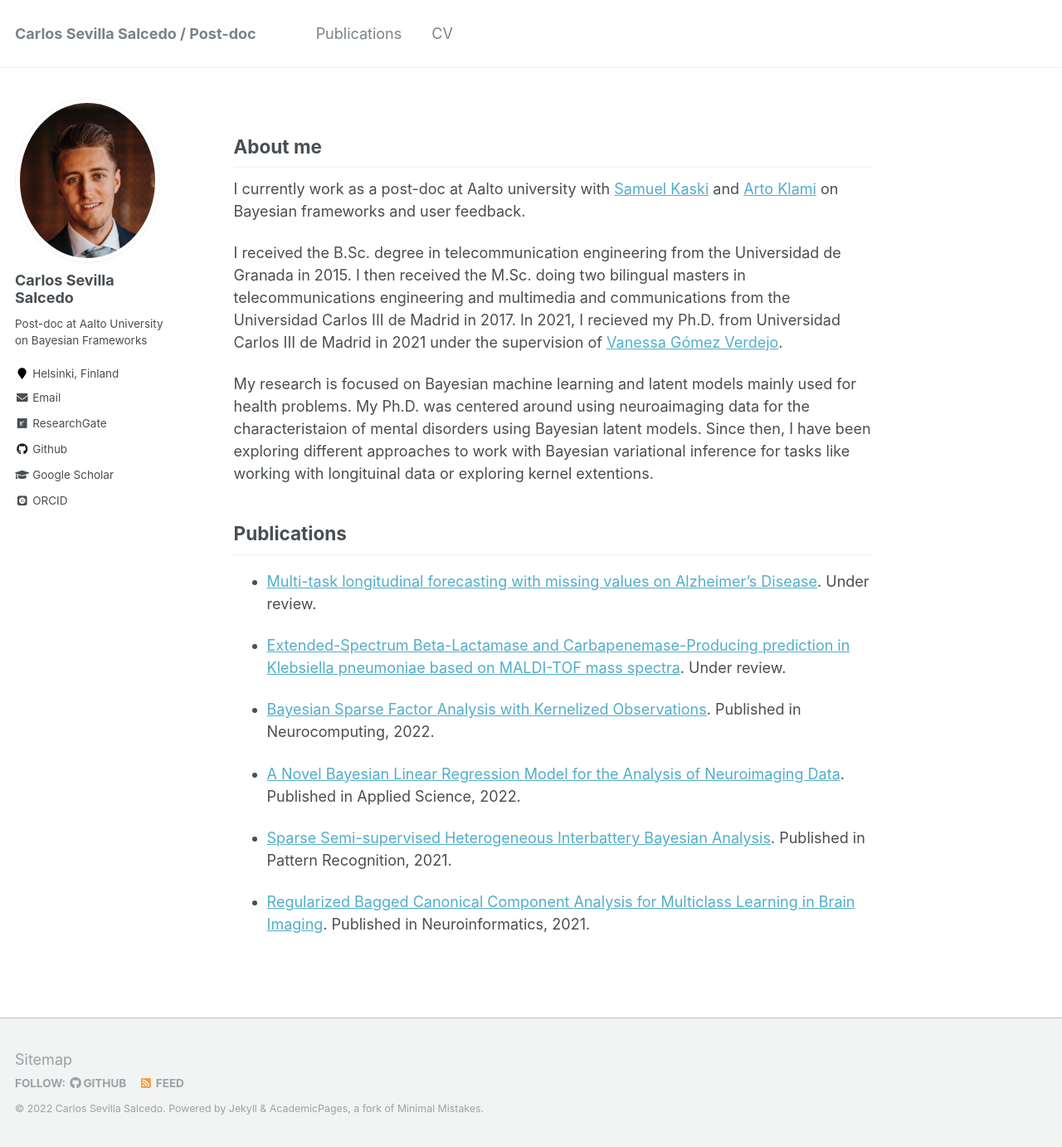
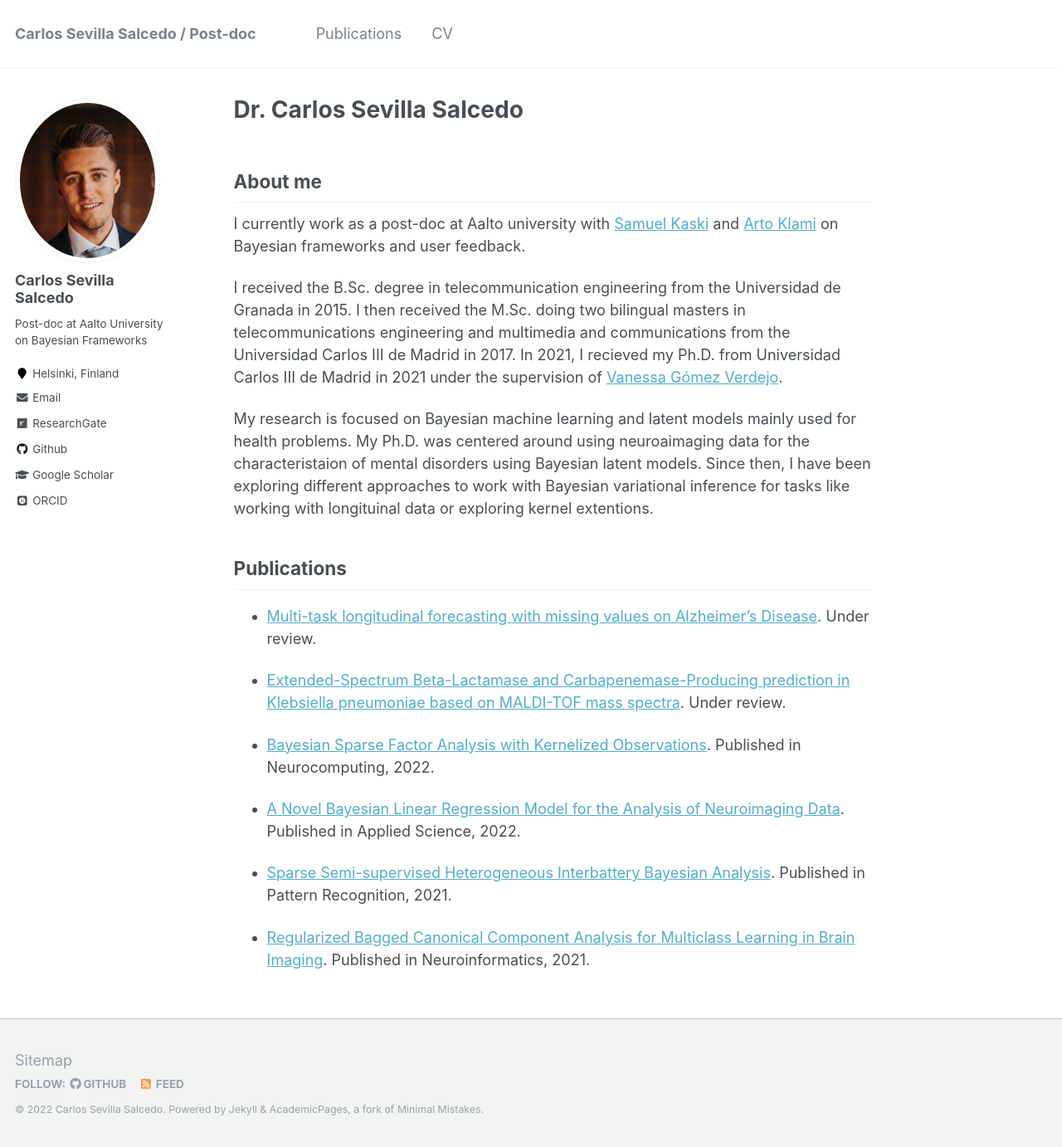
Before and after one commit to sevisal/sevisal.github.io, a Jekyll site: the page built from _pages/about.md, in a window 1280 px wide and 1382 px high. Shown: the whole window at 83% size. Built offline with Jekyll 4.4.1, drawn with Linux system fonts in a browser that asks for light colours; some web fonts are replaced; our own code applies the rules of GitHub Pages for plain Markdown files.

Commit message:
Update about.md

```diff
--- a/_pages/about.md
+++ b/_pages/about.md
@@ -1,12 +1,12 @@
-<!-- ---
+---
 permalink: /
-title: "academicpages is a ready-to-fork GitHub Pages template for academic personal websites"
+title: "Dr. Carlos Sevilla Salcedo"
 excerpt: "About me"
 author_profile: true
 redirect_from:
   - /about/
   - /about.html
---- -->
+---
 
 ## About me
 I currently work as a post-doc at Aalto university with [Samuel Kaski](https://people.aalto.fi/samuel.kaski) and [Arto Klami](https://researchportal.helsinki.fi/en/persons/arto-klami) on Bayesian frameworks and user feedback.
```
